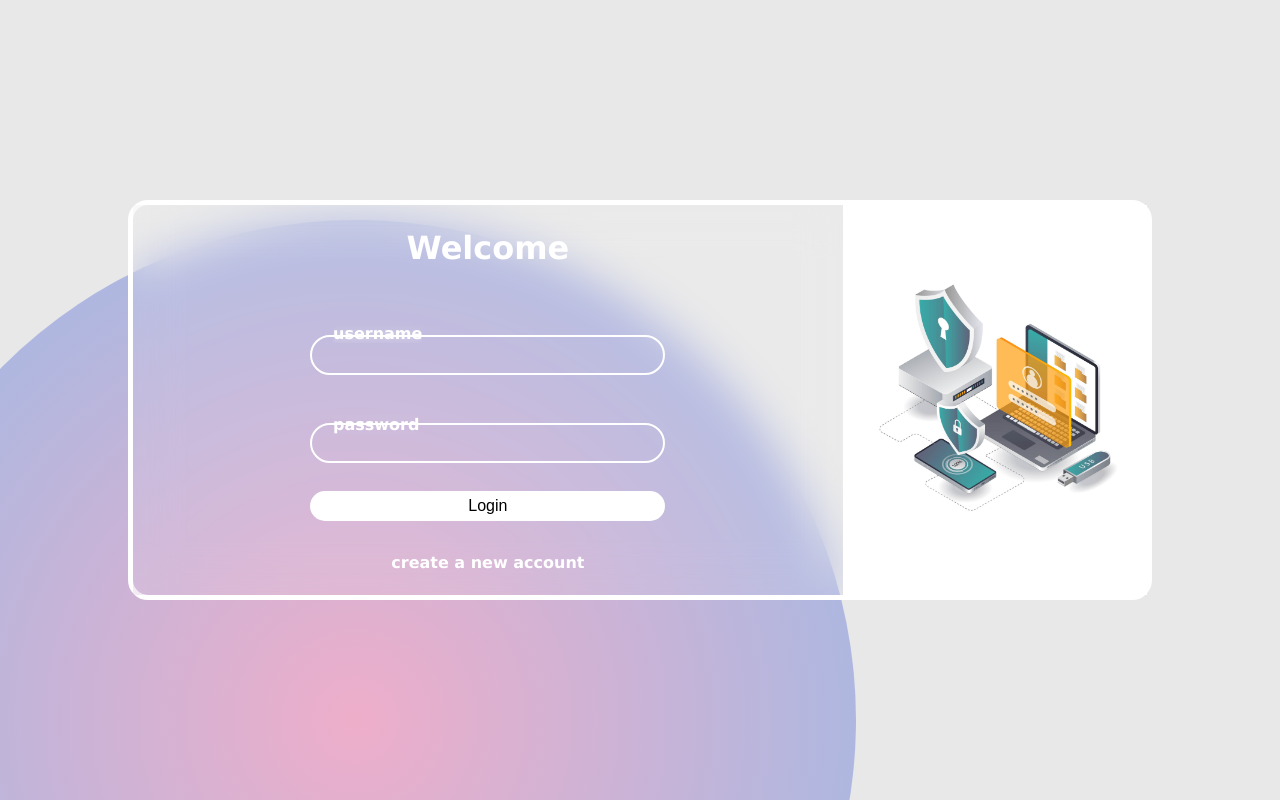
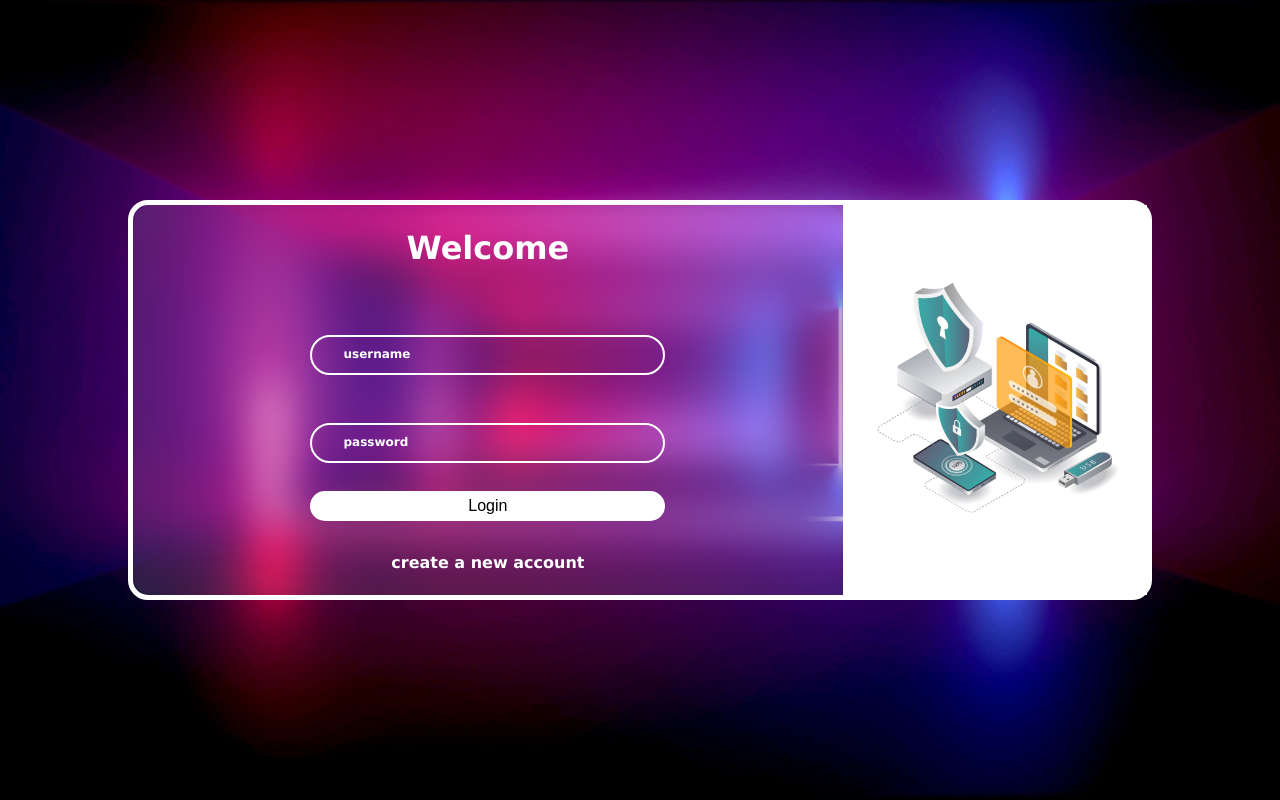
Before and after one commit to root404-ir/Creative-Projects-with-html-css, a plain HTML site: page form_login/index.html in a window 1280 px wide. Drawn offline with Linux system fonts and the light colour scheme.

Commit message:
fixed transition label

```diff
--- a/form_login/css/style.css
+++ b/form_login/css/style.css
@@ -11,18 +11,21 @@ body {
     align-items: center;
     height: 100vh;
     font-family: Verdana, Geneva, Tahoma, sans-serif;
+    background-image: url('../img/wp7752897-neon-room-wallpapers.jpg');
+    background-repeat: no-repeat;
+    background-size: cover;
 }
 
 .circle {
     width: 1000px;
     height: 1000px;
     position: fixed;
-    background: radial-gradient(circle, rgba(238,174,202,1) 0%, rgba(148,187,233,1) 100%);
+    /* background: radial-gradient(circle, rgba(184, 63, 251, 1) 0%, rgba(252, 70, 107, 1) 100%); */
     z-index: -1;
     border-radius: 100%;
-    left: -9rem;
+    left: -4rem;
     top: 40%;
-    transform: translateY(-10%);
+    transform: translateY(-20%);
 }
 
 .login_page {
@@ -34,7 +37,6 @@ body {
     align-items: center;
     border-radius: 20px;
     border: 5px solid #fff;
-
 }
 
 .login_page form {
@@ -44,8 +46,9 @@ body {
     justify-content: center;
     align-items: center;
     flex-direction: column;
-    -webkit-backdrop-filter: blur(22px);
-    backdrop-filter: blur(22px);
+    -webkit-backdrop-filter: blur(90px);
+    backdrop-filter: blur(20px);
+    border-radius: 20px;
 }
 
 .login_page form h1 {
@@ -65,32 +68,15 @@ body {
     flex-direction: column;
     margin-bottom: 0.5rem;
     width: 50%;
-
+    position: relative;
+    border-radius: 20px;
 }
 
 .form_group label {
-    margin-bottom: 0.5rem;
+    /* margin-bottom: 0.5rem; */
     font-weight: bold;
     color: #fff;
 }
-
-.username {
-    position: absolute;
-    top: 119px;
-    left: 200px;
-    background: transparent;
-    backdrop-filter: blur(5px);
-    z-index: 1000;
-}
-
-.password {
-    position: absolute;
-    top: 210px;
-    left: 200px;
-    backdrop-filter: blur(20px);
-    z-index: 1000;
-}
-
 
 .form_group input {
     color: #fff;
@@ -99,7 +85,7 @@ body {
     background-color: transparent;
     height: 40px;
     border-radius: 20px;
-    position: relative;
+    /* position: relative; */
     margin: 20px 0;
     padding: 0 19px;
     transition: all 0.5s ease-in-out;
@@ -139,14 +125,50 @@ body {
 
 .login_img img {
     object-fit: cover;
+    width: 100%;
+}
+
+.username {
+    position: absolute;
+    cursor: text;
+    top: 32px;
+    left: 23px;
+    font-size: 12px;
+    font-weight: bold;
+    padding: 0 10px;
+    transition: all 0.5s ease-in-out;
+    z-index: -1000;
+}
+
+.password {
+    position: absolute;
+    cursor: text;
+    top: 32px;
+    left: 23px;
+    font-size: 12px;
+    font-weight: bold;
+    transition: all 0.5s ease-in-out;
+    padding: 0 10px;
+    z-index: -10000;
+}
+
+input:active+label,
+input:focus+label {
+    top: 0px;
+    background: transparent;
 }
 
 input:active,
-input:focus,
-.username:active,
-.username:focus,
-.password:active,
-.password:focus {
+input:focus {
     outline: 0;
-    transform: translateY(15px);
 }
+@media screen and (max-width:768px)
+{
+    .login_img {
+        display: none !important;
+    }
+    .login_page form
+    {
+        width: 100%;
+    }
+}
--- a/form_login/index.html
+++ b/form_login/index.html
@@ -16,12 +16,12 @@
         <form action="">
             <h1>Welcome</h1>
             <div class="form_group">
+                <input type="text" class="input">
                 <label for="" class="username">username</label>
-                <input type="text" class="input">
             </div>
             <div class="form_group">
+                <input type="password" id="my_password" class="input">
                 <label for="" class="password">password</label>
-                <input type="password" id="my_password" class="input">
             </div>
             <div class="button_form">
                 <button class="login">Login</button>
```
Also changed, not shown: form_login/img/wp6866555-hd-neon-anime-wallpapers.jpg (added), form_login/img/wp7752897-neon-room-wallpapers.jpg (added).
